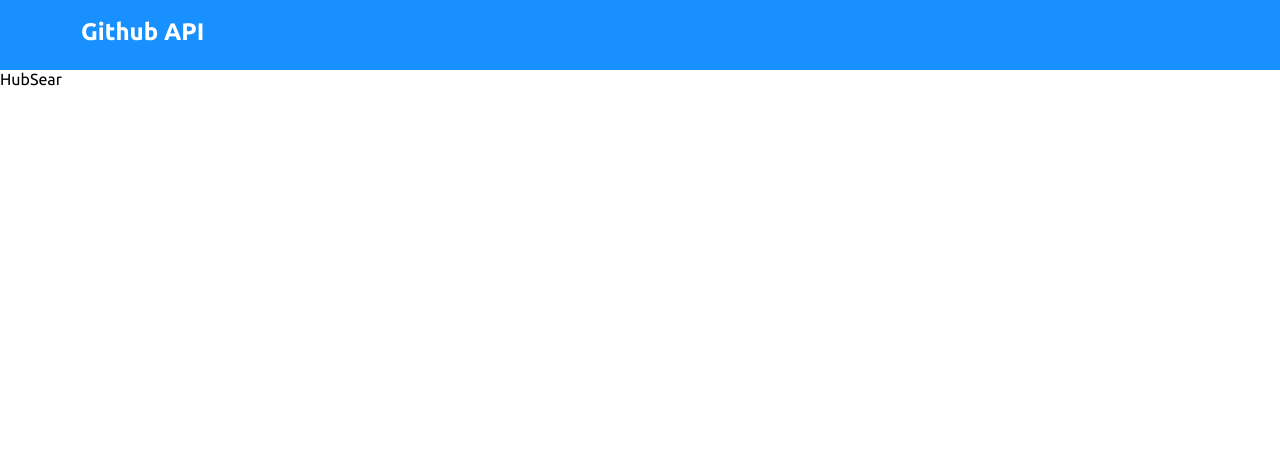
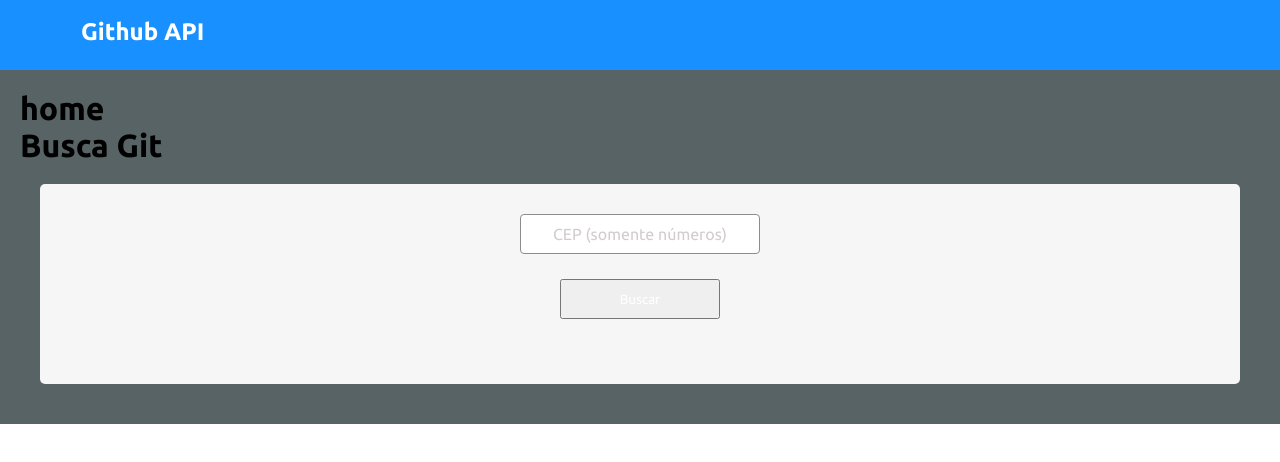
Before and after one commit to mpk0762/GitHub_Api-, a React (Create React App) app in the folder frontend/: page /hubsearch in a window 1280 px wide. Shown: the top 462 px of the page. Built offline with nearby package versions, Linux system fonts and the light colour scheme.

Commit message:
creat ResultCard, programa com erro em rotas

```diff
--- a/frontend/src/Routes.tsx
+++ b/frontend/src/Routes.tsx
@@ -7,8 +7,8 @@ const routes = () => (
   <BrowserRouter>
     <Navbar />
     <Routes>
-      <Route path="/" element={<Home />} />
-      <Route path="/hubsearch" element={<HubSearch />} />
+      <Route path="/" element ={<Home />} />
+      <Route path="/hubsearch" element ={<HubSearch />} />
     </Routes>
   </BrowserRouter>
 );
--- /dev/null
+++ b/frontend/src/components/ResultCard/index.tsx
@@ -0,0 +1,16 @@
+import "./styles.css";
+
+type Props = {
+  title: string;
+  description: string;
+};
+
+const ResultCard = ({ title, description }: Props) => {
+  return (
+    <div>
+      <h3>{title}</h3>
+      <p>{description}</p>
+    </div>
+  );
+};
+export default ResultCard;
--- a/frontend/src/pages/home/index.tsx
+++ b/frontend/src/pages/home/index.tsx
@@ -10,7 +10,7 @@ const Home = () => {
       <div>
         <h2 className="caption-page ">Agardando o texto</h2>
       </div>
-      <div className="home-container btn">
+      <div className=" outbtn">
         <Link to="/hubsearch">
           <button className="inbtn">Iniciar</button>
         </Link>
--- a/frontend/src/pages/home/styles.css
+++ b/frontend/src/pages/home/styles.css
@@ -1,12 +1,11 @@
-.div-home-container {
-  background: #e5e5e5;
-}
+
 .div-home-container {
   height: 900px;
   width: 1440px;
   left: -2967px;
   top: -449px;
   border-radius: 0px;
+  background: #e5e5e5;
 }
 .title-page {
   padding-top: 10px;
@@ -63,17 +62,23 @@
   display: flex;
   align-items: center;
 }
-.btn {
+.outbtn {
+
   padding-left: 41px;
   padding-top: 10px;
 
 }
 .inbtn{
-  height: 24px;
-  width: 65px;
-  left: 59px;
-  top: 228px;
+
   border-radius: nullpx;
+
+
+  height: 40px;
+  width: 160px;
+  margin-bottom: 35px;
+  color: #fff;
+
+
 }
 
 .start-button {
--- a/frontend/src/pages/hubsearch/index.tsx
+++ b/frontend/src/pages/hubsearch/index.tsx
@@ -1,7 +1,66 @@
+import ResultCard from "components/ResultCard";
+import React from "react";
+import { useState } from "react";
 import { Link } from "react-router-dom";
+
 import "./styles.css";
 
+type FormData = {
+  cep: string;
+  test: string;
+};
+
+type Address = {
+  logradouro: string;
+  localidade: string;
+};
+
 const HubSearch = () => {
-  return <Link to="/">HubSear</Link>;
+  const [address, setAddress] = useState<Address>();
+
+  const [formData, setFormData] = useState<FormData>({
+    cep: "",
+    test: "",
+  });
+
+  const handleChange = (event: React.ChangeEvent<HTMLInputElement>) => {
+    const name = event.target.name;
+    const value = event.target.value;
+  };
+
+  const handleSubmit = (event: React.FormEvent<HTMLFormElement>) => {
+    event.preventDefault();
+  };
+
+  return (
+
+
+
+    <div className="main-contaner">
+      <Link to ="/"><h1>home</h1></Link>
+      <h1 className="text-primary">Busca Git</h1>
+      <div className="hub-container">
+        <form onSubmit={handleSubmit}>
+          <div className="form-container">
+            <input
+              type="text"
+              className="search-input"
+              placeholder="CEP (somente números)"
+              onChange={handleChange}
+            />
+            <button type="submit" className="btn btn-primary search-button">
+              Buscar
+            </button>
+          </div>
+        </form>
+        {address && (
+          <>
+            <ResultCard title="Logradouro" description={address.logradouro} />
+            <ResultCard title="Localidade" description={address.localidade} />
+          </>
+        )}
+      </div>
+    </div>
+  );
 };
 export default HubSearch;
--- a/frontend/src/pages/hubsearch/styles.css
+++ b/frontend/src/pages/hubsearch/styles.css
@@ -0,0 +1,44 @@
+.hub-container {
+  border-color: rgb(196, 27, 27) 10px;
+  display: flex;
+  flex-direction: column;
+  justify-content: center;
+  padding: 20px;
+}
+.form-container {
+  border-color: rgb(58, 218, 58) 10px;
+  display: flex;
+  flex-direction: column;
+  align-items: center;
+  padding: 30px 40px;
+  background-color: #f6f6f6;
+  border-radius: 5px;
+}
+.main-contaner{
+  display: flex;
+  flex-direction: column;
+  justify-content: center;
+  padding: 20px;
+  background-color: rgb(87, 99, 100) ;
+
+}
+.search-button {
+  height: 40px;
+  width: 160px;
+  margin-bottom: 35px;
+  color: #fff;
+}
+.search-input {
+  background-color: #fff;
+  border: 1px solid #8c8c8c;
+  border-radius: 4px;
+  font-size: 16px;
+  text-align: center;
+  height: 40px;
+  width: 240px;
+  margin-bottom: 25px;
+}
+
+.search-input::placeholder{
+  color: #d3cccc;
+}
```
Also changed, not shown: frontend/src/components/ResultCard/styles.css (added), 1 other file (tests, documents, lock files or other folders).
